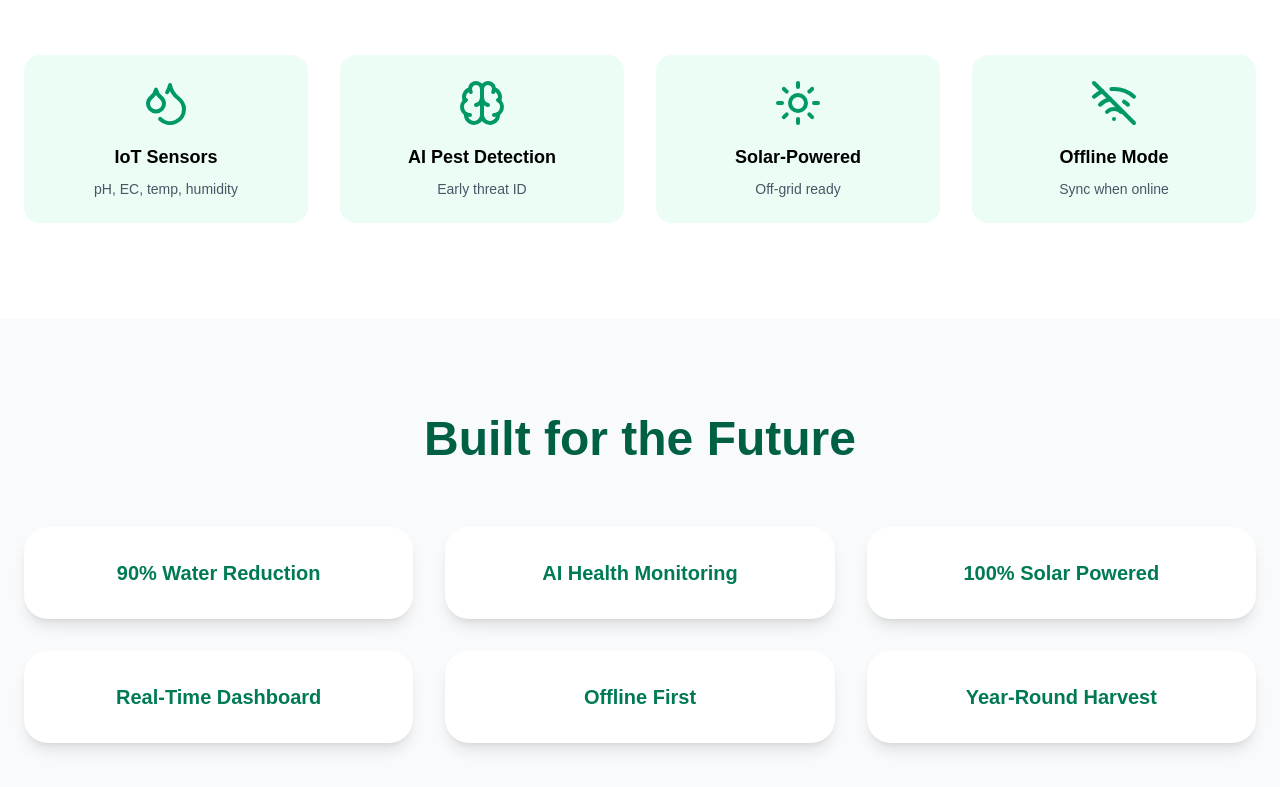
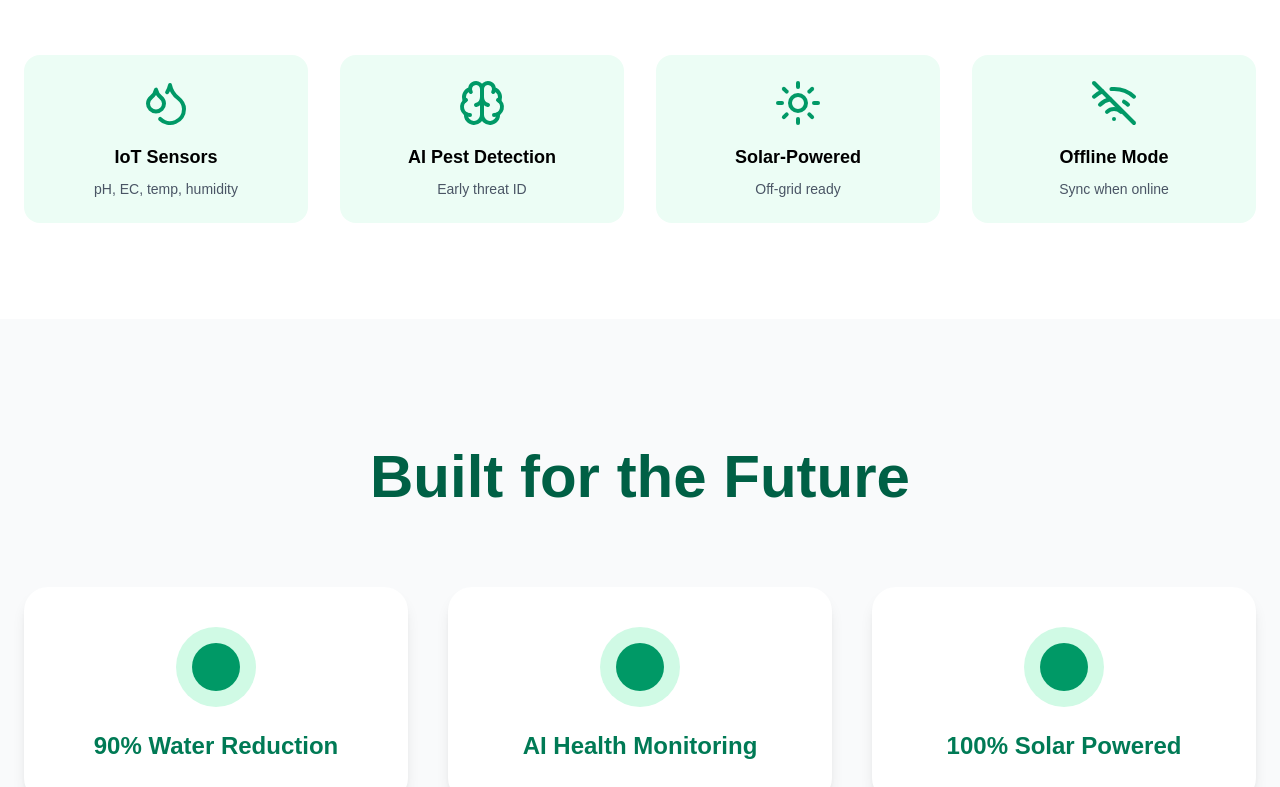
Before and after one commit to Molkaaa02/HydroFirma, a Next.js app: page / in a window 1280 px wide. Shown: the part 2000-2787 px from the top of the page. Built offline with nearby package versions, Linux system fonts and the light colour scheme.

Commit message:
Refactor Features component with framer-motion

```diff
--- a/src/components/Features.tsx
+++ b/src/components/Features.tsx
@@ -1,4 +1,6 @@
-export default function Features() {
+'use client';
+import { motion } from "framer-motion";
+
 const feats = [
   "90% Water Reduction",
   "AI Health Monitoring",
@@ -8,17 +10,34 @@ export default function Features() {
   "Year-Round Harvest"
 ];
 
+export default function Features() {
   return (
-    <section className="py-24 bg-gray-50">
+    <section className="py-32 bg-gray-50">
       <div className="max-w-7xl mx-auto px-6">
-        <h2 className="text-4xl md:text-5xl font-bold text-center text-emerald-800 mb-16">
+        <motion.h2
+          initial={{ opacity: 0, y: 30 }}
+          whileInView={{ opacity: 1, y: 0 }}
+          transition={{ duration: 0.8 }}
+          className="text-5xl md:text-6xl font-bold text-center text-emerald-800 mb-20"
+        >
           Built for the Future
-        </h2>
-        <div className="grid md:grid-cols-3 gap-8">
+        </motion.h2>
+
+        <div className="grid md:grid-cols-3 gap-10">
           {feats.map((f, i) => (
-            <div key={i} className="bg-white p-8 rounded-3xl shadow-lg text-center">
-              <h3 className="text-xl font-bold text-emerald-700">{f}</h3>
+            <motion.div
+              key={i}
+              initial={{ opacity: 0, y: 40 }}
+              whileInView={{ opacity: 1, y: 0 }}
+              transition={{ delay: i * 0.15, duration: 0.6 }}
+              whileHover={{ scale: 1.05, boxShadow: "0 20px 40px rgba(0,0,0,0.15)" }}
+              className="bg-white p-10 rounded-3xl shadow-lg text-center cursor-default group"
+            >
+              <div className="mb-4 inline-block p-4 bg-emerald-100 rounded-full group-hover:bg-emerald-600 transition-colors">
+                <div className="w-12 h-12 bg-emerald-600 rounded-full group-hover:bg-white transition-colors" />
               </div>
+              <h3 className="text-2xl font-bold text-emerald-700">{f}</h3>
+            </motion.div>
           ))}
         </div>
       </div>
```
Lines whose indentation alone changed are shown as unchanged.
